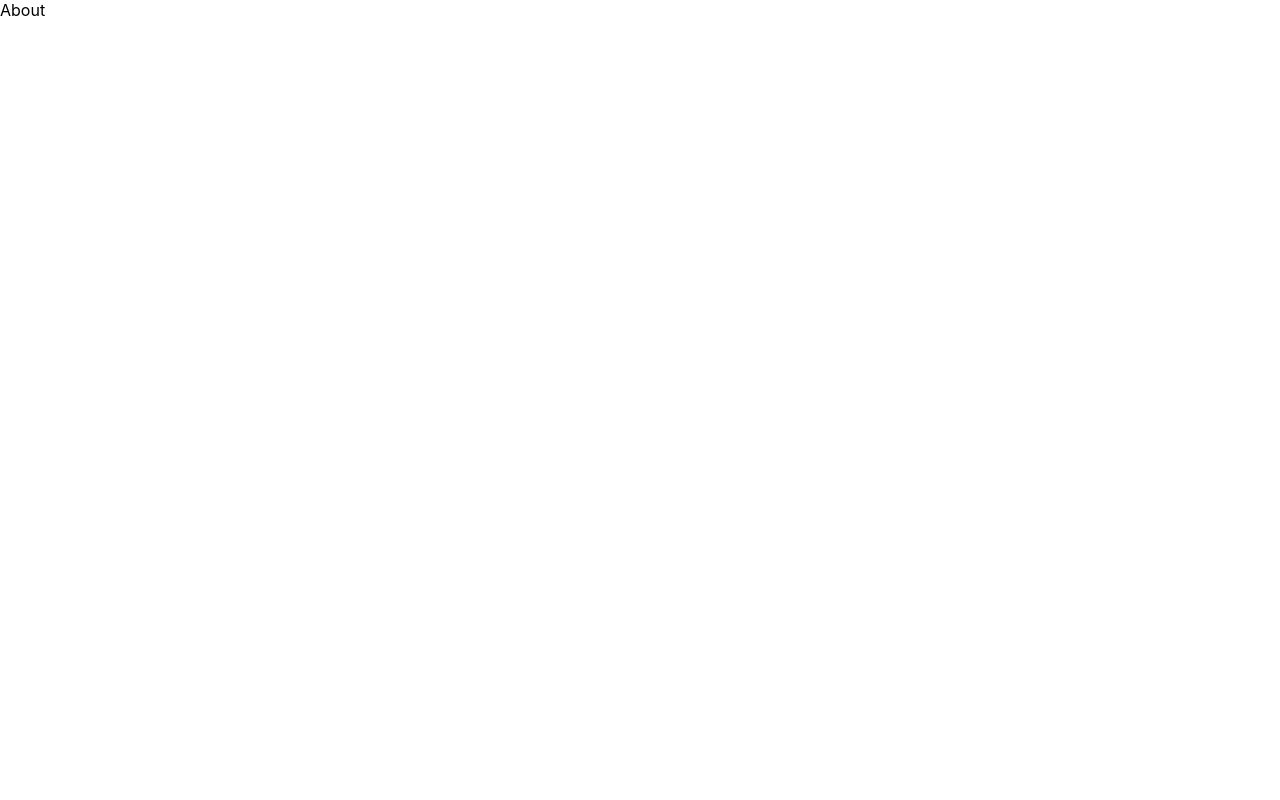
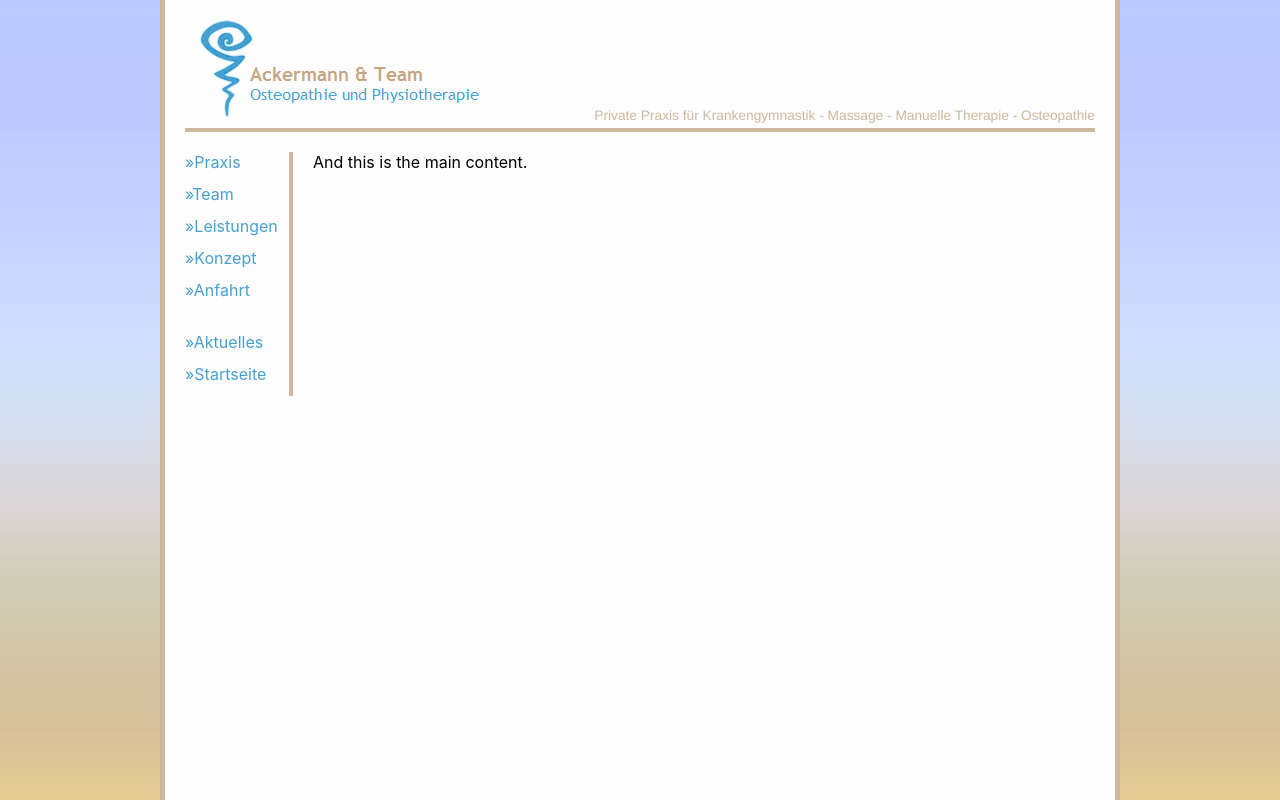
Before and after one commit to ackermann-physio/ackermann-physio, a Next.js app: page /about in a window 1280 px wide. Built offline with nearby package versions, Linux system fonts and the light colour scheme.

Commit message:
Added basic site structure

```diff
--- /dev/null
+++ b/components/button.js
@@ -0,0 +1,3 @@
+export default function Button({ children, ...pageProps })  {
+  return <span>This is a button: {children} </span>
+}
--- /dev/null
+++ b/components/header.js
@@ -0,0 +1,18 @@
+import Link from 'next/link'
+
+import styles from '../styles/header.module.css'
+
+export default function Header({ children, ...pageProps })  {
+  return (
+    <div className={styles.main}>
+      <Link href="/">
+        <a>
+          <img src="/img/logo.png" />
+        </a>
+      </Link>
+      <span>
+        Private Praxis für Krankengymnastik - Massage - Manuelle Therapie - Osteopathie
+      </span>
+    </div>
+  )
+}
--- /dev/null
+++ b/components/layout.js
@@ -0,0 +1,26 @@
+import Head from 'next/head'
+import Header from '../components/header'
+import Menu from '../components/menu'
+
+import styles from '../styles/layout.module.css'
+
+export default function Button({ children, ...pageProps })  {
+  return (
+    <div className={styles.container}>
+      <Head>
+        <title>Ackermann & Team - Privatpraxis für Osteopathie & Physiotherapie - Ihre Praxis für Physiotherapie, Osteopathie, Krankengymnastik, Massage, Manuelle Therapie, Rückenschule, Lymphdrainage, Schlingentisch, Fango, u.v.m.</title>
+        <link rel="icon" href="/favicon.ico" />
+      </Head>
+
+      <Header />
+
+      <div className={styles.contentWrapper}>
+        <Menu />
+
+        <main className={styles.main}>
+          {children}
+        </main>
+      </div>
+    </div>
+  )
+}
--- /dev/null
+++ b/components/menu.js
@@ -0,0 +1,31 @@
+import Link from 'next/link'
+
+import styles from '../styles/menu.module.css'
+
+export default function Menu({ children, ...pageProps })  {
+  return (
+    <nav className={styles.main}>
+      <Link href="/praxis">
+        <a>Praxis</a>
+      </Link>
+      <Link href="/team">
+        <a>Team</a>
+      </Link>
+      <Link href="/leistungen">
+        <a>Leistungen</a>
+      </Link>
+      <Link href="/konzept">
+        <a>Konzept</a>
+      </Link>
+      <Link href="/anfahrt">
+        <a>Anfahrt</a>
+      </Link>
+      <Link href="/aktuelles">
+        <a className={styles.spaceBefore}>Aktuelles</a>
+      </Link>
+      <Link href="/">
+        <a>Startseite</a>
+      </Link>
+    </nav>
+  )
+}
--- a/pages/about.js
+++ b/pages/about.js
@@ -1,5 +1,10 @@
-function About() {
-  return <div>About</div>
+
+import Layout from '../components/layout'
+
+export default function About() {
+  return (
+    <Layout>
+      And this is the main content.
+    </Layout>
+  )
 }
-
-export default About
--- a/styles/globals.css
+++ b/styles/globals.css
@@ -4,10 +4,11 @@ body {
   margin: 0;
   font-family: -apple-system, BlinkMacSystemFont, Segoe UI, Roboto, Oxygen,
     Ubuntu, Cantarell, Fira Sans, Droid Sans, Helvetica Neue, sans-serif;
+  background: url("/img/background.png");
 }
 
 a {
-  color: inherit;
+  color: #47A0CF;
   text-decoration: none;
 }
 
--- /dev/null
+++ b/styles/header.module.css
@@ -0,0 +1,20 @@
+.main {
+  width: 100%;
+  position: relative;
+  padding-bottom: 5px;
+  border-bottom: 4px solid #CDB89E;
+  margin-bottom: 20px;
+}
+
+.main img {
+}
+
+.main span {
+    font-size: 10.3pt;
+    color: #CDB89E;
+    font-family: Century Gothic,Helvetica,Arial;
+    font-weight: normal;
+    position: absolute;
+    right: 0;
+    bottom: 5px;
+}
--- /dev/null
+++ b/styles/layout.module.css
@@ -0,0 +1,19 @@
+.container {
+  min-height: 100vh;
+  background-color: #FDFDFD;
+  margin: auto;
+  max-width: 960px;
+  border-width: 0 5px;
+  border-style: solid;
+  border-color: #CDB89E;
+  padding: 20px;
+}
+
+.contentWrapper {
+  display: flex;
+}
+
+.main {
+  flex-grow: 1;
+  padding-left: 20px;
+}
--- /dev/null
+++ b/styles/menu.module.css
@@ -0,0 +1,17 @@
+.main {
+  width: 108px;
+  border-right: 4px solid #CDB89E;
+}
+
+.main a {
+  display: block;
+  min-height: 2em;
+}
+
+.main a::before {
+  content: "»"
+}
+
+.main a.spaceBefore {
+  margin-top: 20px;
+}
```
Also changed, not shown: pages/index.js (+12 -1 lines), public/img/background.png (added), public/img/logo.png (added).
